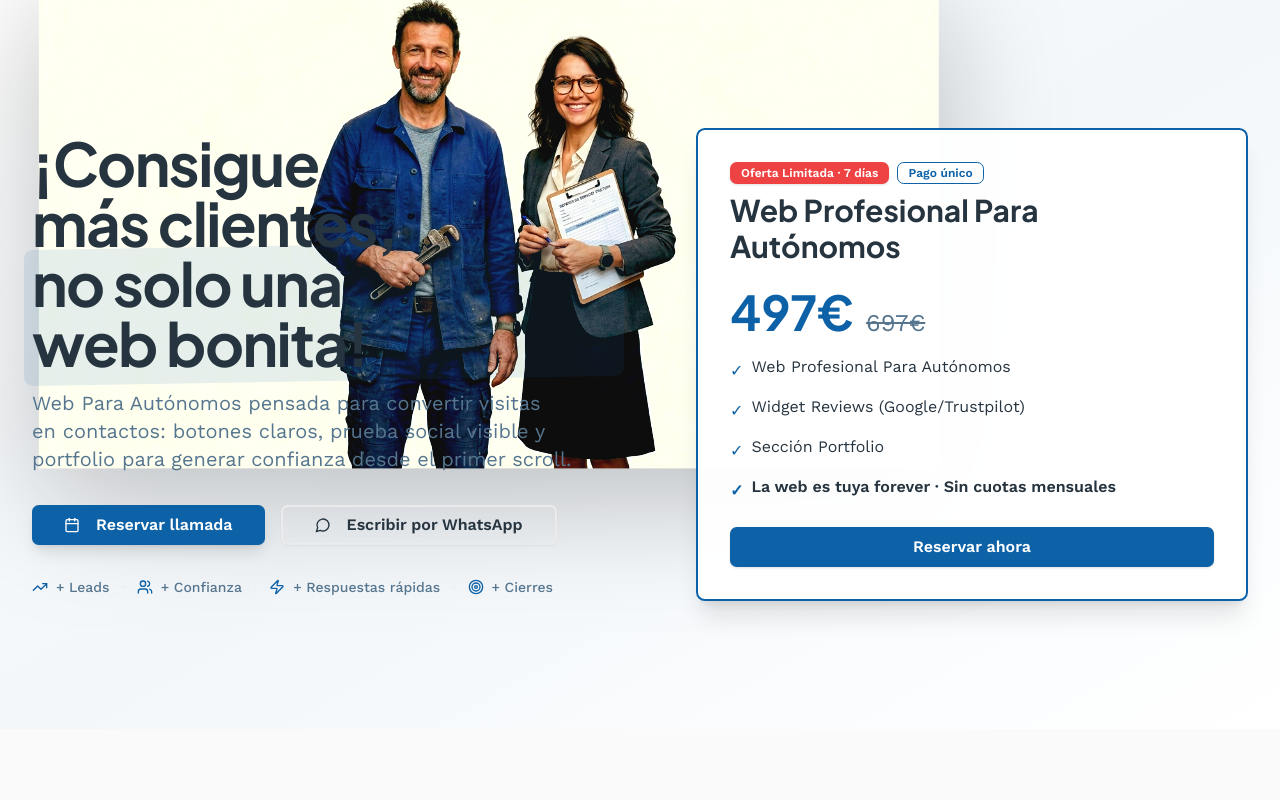
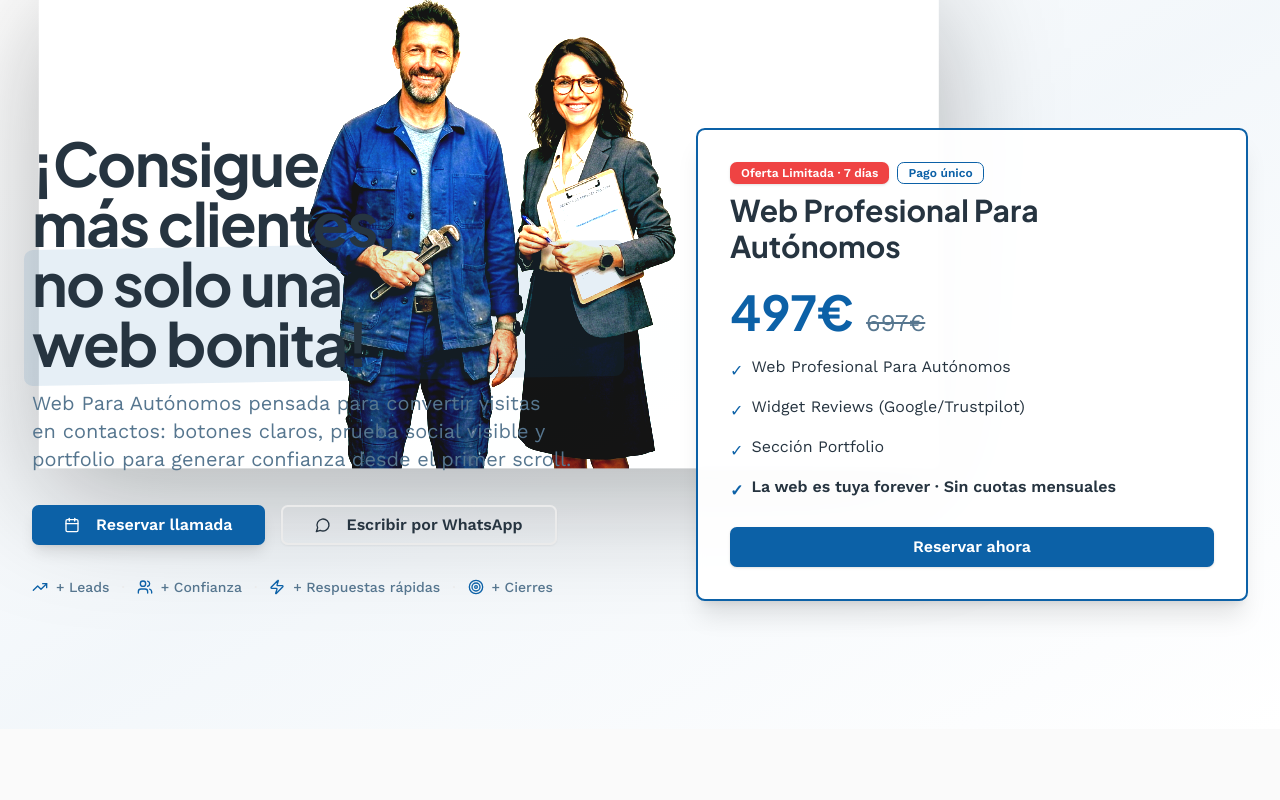
Before and after one commit to fsmartcfs-code/sg-f578bdde-0a98-4ac7-af00-b40a6d478feb-1776842642, a Next.js app: page / in a window 1280 px wide. Shown: the top 800 px of the page. Built offline with nearby package versions, Linux system fonts and the light colour scheme.

Commit message:
style(landing): apply aggressive filters to remove background

```diff
--- a/src/components/Hero.tsx
+++ b/src/components/Hero.tsx
@@ -18,9 +18,9 @@ export function Hero() {
             height={1000}
             className="object-contain object-top"
             style={{
-              filter: 'brightness(0.95) contrast(1.4) saturate(1.3) drop-shadow(0 30px 60px rgba(0,0,0,0.25))',
-              mixBlendMode: 'darken',
-              opacity: 0.95
+              filter: 'brightness(1.3) contrast(1.6) saturate(1.4) drop-shadow(0 30px 60px rgba(0,0,0,0.3))',
+              mixBlendMode: 'multiply',
+              opacity: 0.92
             }}
             priority
           />
```
